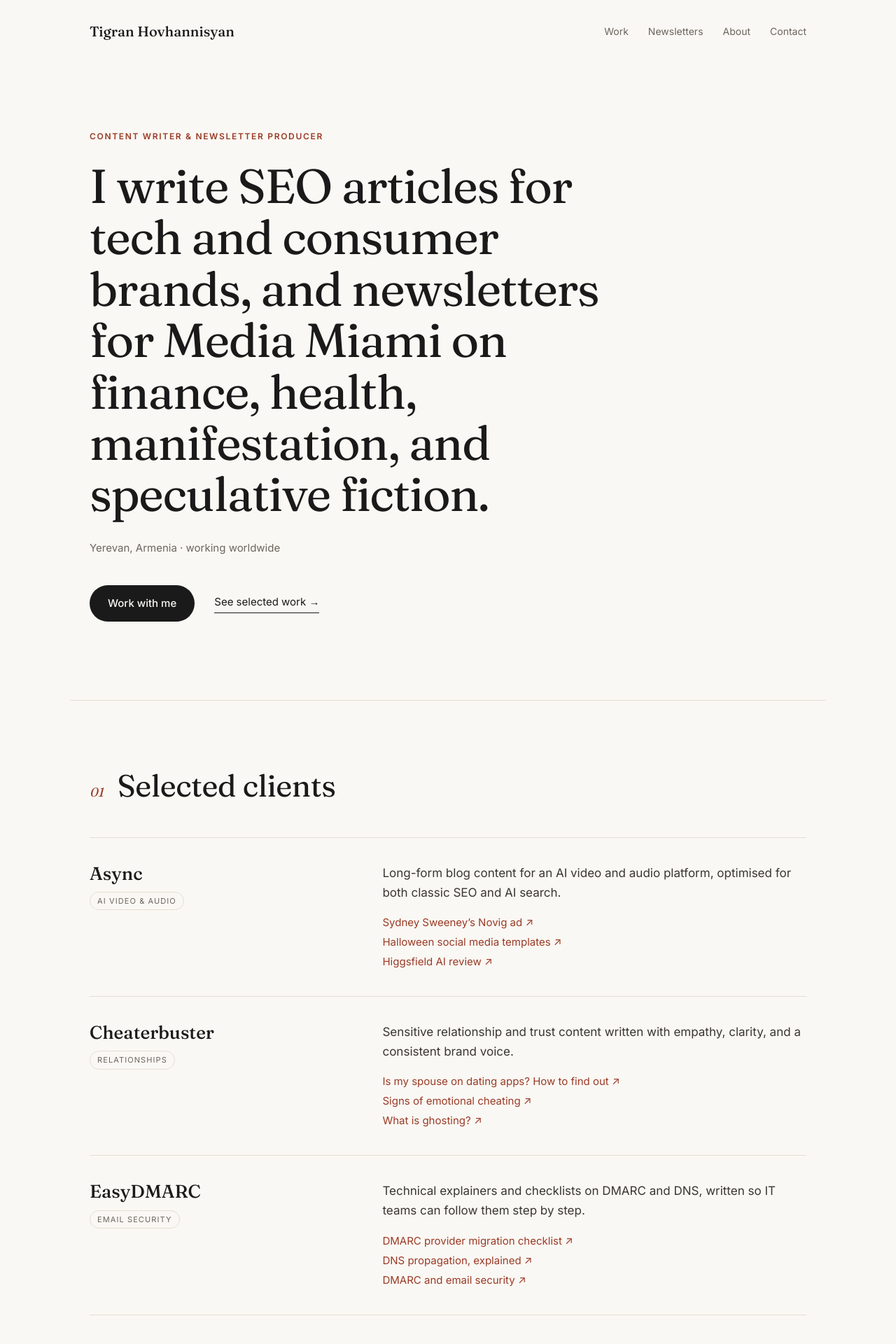
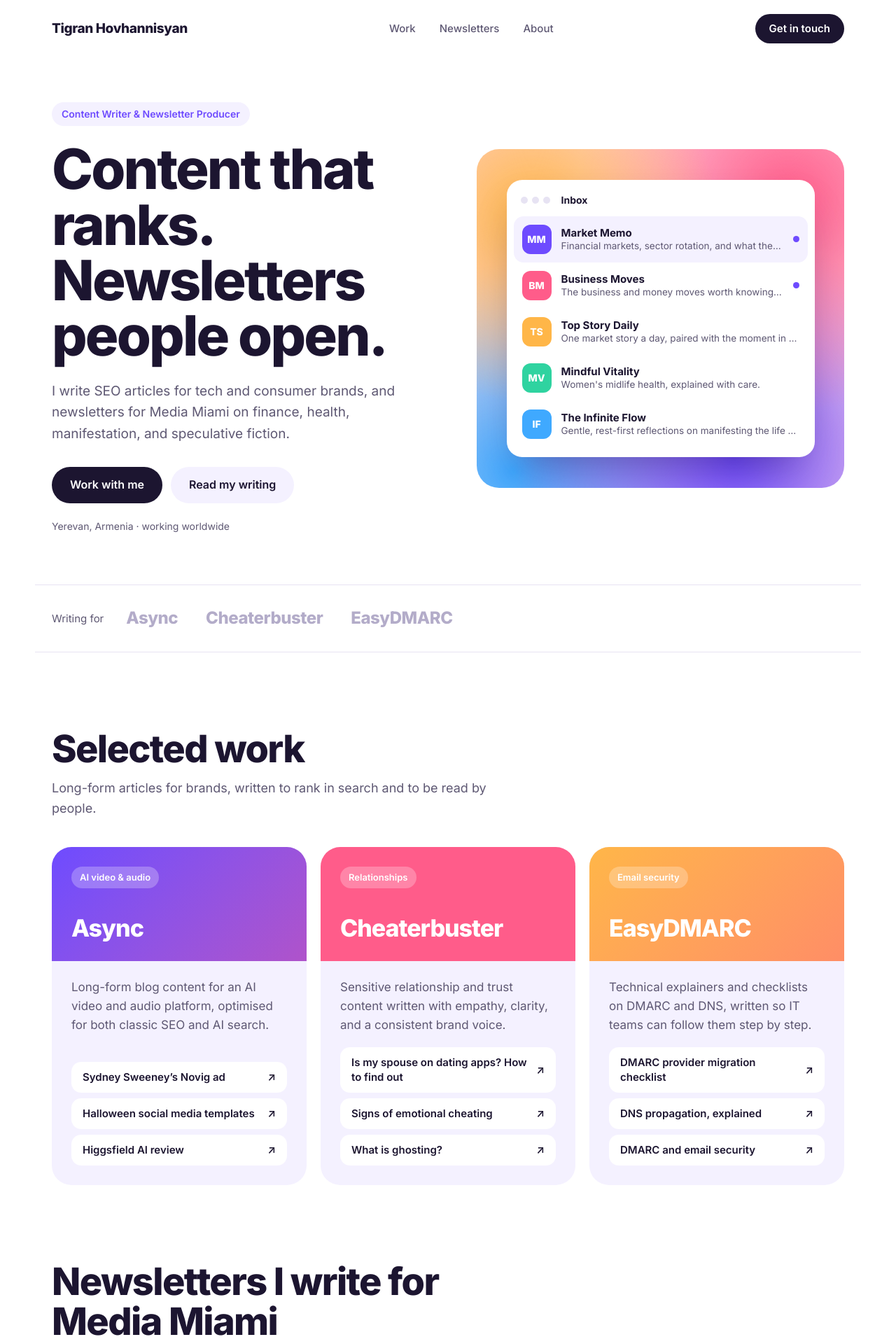
Before and after one commit to hovhannisyantigran1997-boop/Portfolio, a Next.js app: page / in a window 1280 px wide. Shown: the top 1920 px of the page at 70% size. Built offline with nearby package versions, Linux system fonts and the light colour scheme.

Commit message:
Add files via upload

```diff
--- a/app/globals.css
+++ b/app/globals.css
@@ -1,127 +1,228 @@
 :root {
-  --bg: #faf8f4;
-  --ink: #1a1a1a;
-  --muted: #6b665e;
-  --line: #e4dfd5;
-  --accent: #9a3b26; /* change this one value to re-colour the site */
-  --serif: var(--font-serif), Georgia, "Times New Roman", serif;
-  --sans: var(--font-sans), system-ui, -apple-system, sans-serif;
+  --ink: #1c1530;
+  --muted: #5e5873;
+  --paper: #ffffff;
+  --mist: #f4f1ff;
+  --line: #e7e3f3;
+  --violet: #6e4bff;
+  --coral: #ff5c8a;
+  --sun: #ffb648;
+  --mint: #2fd3a0;
+  --sky: #3fa9ff;
+  --sans: var(--font-sans), system-ui, -apple-system, "Segoe UI", sans-serif;
 }
 
 * { box-sizing: border-box; margin: 0; padding: 0; }
 html { scroll-behavior: smooth; }
 body {
-  background: var(--bg);
+  background: var(--paper);
   color: var(--ink);
   font-family: var(--sans);
   font-size: 17px;
-  line-height: 1.65;
+  line-height: 1.6;
   -webkit-font-smoothing: antialiased;
 }
-a { color: inherit; }
-::selection { background: var(--accent); color: #fff; }
+a { color: inherit; text-decoration: none; }
+ul { list-style: none; }
+::selection { background: var(--violet); color: #fff; }
+:focus-visible { outline: 3px solid var(--violet); outline-offset: 3px; border-radius: 8px; }
 
-.wrap { max-width: 1080px; margin: 0 auto; padding: 0 28px; }
+.wrap { max-width: 1180px; margin: 0 auto; padding: 0 24px; }
+
+/* Buttons */
+.btn {
+  display: inline-flex; align-items: center; justify-content: center;
+  height: 52px; padding: 0 26px; border-radius: 999px;
+  font-weight: 600; font-size: 16px; white-space: nowrap;
+  transition: transform .15s ease, background-color .15s ease;
+}
+.btn:hover { transform: translateY(-2px); }
+.btn-sm { height: 42px; padding: 0 20px; font-size: 15px; }
+.btn-dark { background: var(--ink); color: #fff; }
+.btn-dark:hover { background: var(--violet); }
+.btn-light { background: var(--mist); color: var(--ink); }
+.btn-white { background: #fff; color: var(--ink); }
+.btn-ghost { color: #fff; box-shadow: inset 0 0 0 2px rgba(255,255,255,.55); }
+.btn-ghost:hover { box-shadow: inset 0 0 0 2px #fff; }
 
 /* Nav */
 .nav {
-  display: flex; justify-content: space-between; align-items: center;
-  padding-top: 28px; padding-bottom: 28px;
+  display: flex; align-items: center; justify-content: space-between; gap: 24px;
+  padding-top: 20px; padding-bottom: 20px;
 }
-.mark { font-family: var(--serif); font-size: 20px; text-decoration: none; font-weight: 500; }
-.nav nav { display: flex; gap: 28px; }
-.nav nav a { text-decoration: none; font-size: 14px; color: var(--muted); }
-.nav nav a:hover { color: var(--ink); }
+.mark { font-weight: 800; font-size: 19px; letter-spacing: -0.02em; }
+.nav nav { display: flex; gap: 6px; }
+.nav nav a { padding: 8px 14px; border-radius: 999px; font-weight: 500; font-size: 15px; color: var(--muted); }
+.nav nav a:hover { background: var(--mist); color: var(--ink); }
 
 /* Hero */
-.hero { padding-top: 96px; padding-bottom: 112px; border-bottom: 1px solid var(--line); }
-.eyebrow {
-  font-size: 12px; letter-spacing: 0.14em; text-transform: uppercase;
-  color: var(--accent); font-weight: 600; margin-bottom: 24px;
+.hero {
+  display: grid; grid-template-columns: 1.05fr 1fr; gap: 56px; align-items: center;
+  padding-top: 64px; padding-bottom: 72px;
+}
+.pill-label {
+  display: inline-block; padding: 6px 14px; border-radius: 999px;
+  background: var(--mist); color: var(--violet); font-weight: 600; font-size: 14px;
+  margin-bottom: 22px;
 }
 .hero h1 {
-  font-family: var(--serif); font-weight: 400;
-  font-size: clamp(38px, 6vw, 68px); line-height: 1.08; letter-spacing: -0.02em;
-  max-width: 18ch;
+  font-size: clamp(44px, 6.2vw, 80px); line-height: 1.0; letter-spacing: -0.035em;
+  font-weight: 800; max-width: 12ch;
 }
-.meta { color: var(--muted); margin-top: 28px; font-size: 15px; }
-.cta { display: flex; gap: 28px; align-items: center; margin-top: 40px; flex-wrap: wrap; }
-.btn {
-  background: var(--ink); color: var(--bg); text-decoration: none;
-  padding: 14px 26px; border-radius: 999px; font-size: 15px; font-weight: 500;
-  transition: background .2s;
+.hero-sub { margin-top: 24px; font-size: 19px; color: var(--muted); max-width: 46ch; }
+.cta { display: flex; flex-wrap: wrap; gap: 12px; margin-top: 32px; }
+.meta { margin-top: 22px; font-size: 14px; color: var(--muted); }
+
+.hero-art {
+  position: relative; border-radius: 32px; padding: 44px 32px;
+  background:
+    radial-gradient(circle at 15% 20%, var(--sun) 0, transparent 45%),
+    radial-gradient(circle at 85% 15%, var(--coral) 0, transparent 50%),
+    radial-gradient(circle at 70% 90%, var(--violet) 0, transparent 55%),
+    radial-gradient(circle at 10% 95%, var(--sky) 0, transparent 45%),
+    #ffd8e6;
+  min-height: 460px; display: flex; align-items: center; justify-content: center;
+  overflow: hidden;
 }
-.btn:hover { background: var(--accent); }
-.link { text-decoration: none; font-size: 15px; border-bottom: 1px solid var(--ink); padding-bottom: 2px; }
+.inbox {
+  width: 100%; max-width: 440px; background: #fff; border-radius: 22px;
+  box-shadow: 0 30px 60px -20px rgba(40, 20, 90, .45);
+  padding: 10px 10px 14px;
+}
+.inbox-bar { display: flex; align-items: center; gap: 6px; padding: 8px 10px 12px; }
+.inbox-bar span { width: 10px; height: 10px; border-radius: 50%; background: var(--line); }
+.inbox-bar strong { margin-left: 10px; font-size: 14px; }
+.mail {
+  display: flex; align-items: center; gap: 14px; padding: 12px 12px; border-radius: 14px;
+  animation: mail-in .55s cubic-bezier(.2,.8,.2,1) both;
+}
+.mail:nth-child(2) { background: var(--mist); }
+.mail-text { display: flex; flex-direction: column; min-width: 0; flex: 1; line-height: 1.3; }
+.mail-text strong { font-size: 15px; }
+.mail-text span { font-size: 13.5px; color: var(--muted); white-space: nowrap; overflow: hidden; text-overflow: ellipsis; }
+.dot { width: 9px; height: 9px; border-radius: 50%; background: var(--violet); flex: none; }
+@keyframes mail-in {
+  from { opacity: 0; transform: translateY(14px); }
+  to { opacity: 1; transform: none; }
+}
+
+/* Avatars & tints */
+.avatar {
+  flex: none; width: 42px; height: 42px; border-radius: 12px;
+  display: inline-flex; align-items: center; justify-content: center;
+  font-weight: 800; font-size: 14px; color: #fff;
+}
+.t-violet { --tint: var(--violet); }
+.t-coral { --tint: var(--coral); }
+.t-sun { --tint: var(--sun); }
+.t-mint { --tint: var(--mint); }
+.t-sky { --tint: var(--sky); }
+.avatar { background: var(--tint, var(--violet)); }
+
+/* Client strip */
+.strip {
+  display: flex; align-items: center; gap: 32px; flex-wrap: wrap;
+  padding-top: 28px; padding-bottom: 28px;
+  border-top: 1px solid var(--line); border-bottom: 1px solid var(--line);
+}
+.strip p { color: var(--muted); font-size: 15px; }
+.strip ul { display: flex; flex-wrap: wrap; gap: 12px 40px; }
+.strip li { font-size: 24px; font-weight: 800; letter-spacing: -0.02em; color: #b3acc9; }
 
 /* Sections */
-.section { padding-top: 96px; padding-bottom: 96px; border-bottom: 1px solid var(--line); }
-.section-head { display: flex; align-items: baseline; gap: 20px; margin-bottom: 48px; }
-.num { font-family: var(--serif); color: var(--accent); font-size: 18px; font-style: italic; }
-h2 { font-family: var(--serif); font-weight: 400; font-size: clamp(30px, 4vw, 44px); letter-spacing: -0.01em; line-height: 1.15; }
-h3 { font-family: var(--serif); font-weight: 500; font-size: 26px; line-height: 1.2; }
-.tag {
-  display: inline-block; font-size: 11px; letter-spacing: 0.1em; text-transform: uppercase;
-  color: var(--muted); border: 1px solid var(--line); border-radius: 999px; padding: 3px 10px;
+.block { padding-top: 110px; }
+.head { max-width: 640px; margin-bottom: 40px; }
+.head h2, .about h2, .contact h2 {
+  font-size: clamp(34px, 4.4vw, 54px); line-height: 1.05; letter-spacing: -0.03em; font-weight: 800;
+}
+.head p { margin-top: 14px; font-size: 18px; color: var(--muted); }
+
+/* Work cards */
+.work-grid { display: grid; grid-template-columns: repeat(auto-fit, minmax(300px, 1fr)); gap: 20px; }
+.work-card {
+  border-radius: 28px; background: var(--mist); overflow: hidden;
+  display: flex; flex-direction: column;
+}
+.work-top {
+  padding: 28px 28px 30px; color: #fff;
+  background: linear-gradient(135deg, var(--tint), color-mix(in srgb, var(--tint) 55%, var(--coral)));
+}
+.work-top h3 { margin-top: 40px; font-size: 34px; font-weight: 800; letter-spacing: -0.03em; line-height: 1; }
+.chip {
+  display: inline-block; padding: 5px 12px; border-radius: 999px; font-size: 13px; font-weight: 600;
+  background: rgba(255,255,255,.25); color: #fff;
+}
+.chip-soft { background: var(--mist); color: var(--violet); }
+.work-body { padding: 24px 28px 28px; display: flex; flex-direction: column; gap: 18px; flex: 1; }
+.work-body > p { color: var(--muted); }
+.muted { color: var(--muted); font-size: 15px; }
+.samples { display: flex; flex-direction: column; gap: 8px; margin-top: auto; }
+.samples a {
+  display: flex; justify-content: space-between; gap: 12px; align-items: center;
+  background: #fff; padding: 12px 16px; border-radius: 14px; font-weight: 600; font-size: 15px; line-height: 1.35;
+  transition: background-color .15s ease, color .15s ease;
+}
+.samples a:hover { background: var(--ink); color: #fff; }
+.ext { flex: none; }
+
+/* Newsletter cards */
+.nl-grid { display: grid; grid-template-columns: repeat(auto-fill, minmax(250px, 1fr)); gap: 16px; }
+.nl-card {
+  display: flex; flex-direction: column; gap: 10px; align-items: flex-start;
+  padding: 24px; border-radius: 24px; border: 1.5px solid var(--line); background: #fff;
+}
+a.nl-card:hover { border-color: var(--ink); }
+.nl-card h3 { margin-top: 8px; font-size: 20px; font-weight: 700; letter-spacing: -0.015em; line-height: 1.2; }
+.nl-card p { color: var(--muted); font-size: 15.5px; flex: 1; }
+.chips { display: flex; flex-wrap: wrap; gap: 6px; margin-top: auto; padding-top: 6px; }
+.nl-card { min-height: 190px; }
+
+/* About band */
+.band { background: var(--mist); margin-top: 110px; padding: 96px 0; }
+.about { display: grid; grid-template-columns: 1.3fr 1fr; gap: 64px; align-items: start; }
+.about p { margin-top: 18px; font-size: 18px; max-width: 58ch; }
+.services { background: #fff; border-radius: 28px; padding: 30px; }
+.services h3 { font-size: 20px; font-weight: 700; margin-bottom: 12px; }
+.services li { padding: 14px 0; border-top: 1px solid var(--line); font-weight: 600; }
+.services li:first-child { border-top: 0; }
+
+/* Contact */
+#contact { padding-top: 110px; }
+.contact {
+  border-radius: 36px; padding: 72px 56px; color: #fff; text-align: center;
+  background:
+    radial-gradient(circle at 10% 10%, var(--coral) 0, transparent 45%),
+    radial-gradient(circle at 90% 90%, var(--sun) 0, transparent 45%),
+    var(--violet);
+}
+.contact h2 { max-width: 16ch; margin: 0 auto; }
+.contact > p { margin: 18px auto 0; font-size: 18px; max-width: 44ch; opacity: .92; }
+.contact .cta { justify-content: center; }
+.contact-mail { margin-top: 22px; font-size: 15px; opacity: .85; }
+
+/* Footer */
+.footer {
+  display: flex; justify-content: space-between; flex-wrap: wrap; gap: 12px;
+  padding-top: 40px; padding-bottom: 48px; font-size: 14px; color: var(--muted);
 }
 
-/* Clients */
-.clients { list-style: none; }
-.client {
-  display: grid; grid-template-columns: 1fr 1.6fr; gap: 40px;
-  padding: 36px 0; border-top: 1px solid var(--line);
+/* Responsive */
+@media (max-width: 900px) {
+  .hero { grid-template-columns: 1fr; gap: 40px; padding-top: 32px; }
+  .hero-art { min-height: 0; padding: 32px 18px; }
+  .about { grid-template-columns: 1fr; gap: 40px; }
 }
-.client:last-child { border-bottom: 1px solid var(--line); }
-.client-name { display: flex; flex-direction: column; gap: 10px; align-items: flex-start; }
-.client-body p { color: #3a3732; }
-.samples { list-style: none; margin-top: 14px; }
-.samples a { color: var(--accent); text-decoration: none; font-size: 15px; }
-.samples a:hover { text-decoration: underline; }
-
-/* Newsletters */
-.grid { display: grid; grid-template-columns: repeat(auto-fill, minmax(300px, 1fr)); gap: 20px; }
-.card {
-  background: var(--bg); padding: 32px 28px; text-decoration: none; border: 1px solid var(--line); border-radius: 4px;
-  display: flex; flex-direction: column; gap: 12px; min-height: 200px;
-  transition: background .2s;
+@media (max-width: 640px) {
+  .nav nav { display: none; }
+  .block, #contact { padding-top: 80px; }
+  .band { margin-top: 80px; padding: 72px 0; }
+  .contact { padding: 52px 24px; border-radius: 28px; }
+  .strip li { font-size: 20px; }
+  .work-top h3 { font-size: 28px; }
 }
-a.card:hover { background: #fff; }
-.card .tag { align-self: flex-start; }
-.card h3 { font-size: 23px; }
-.card p { color: var(--muted); font-size: 15px; }
-
-/* About */
-.about { display: grid; grid-template-columns: 1.6fr 1fr; gap: 64px; }
-.about p { margin-bottom: 20px; color: #3a3732; }
-.about .lede { font-family: var(--serif); font-size: 24px; line-height: 1.45; color: var(--ink); }
-.about aside { border-left: 1px solid var(--line); padding-left: 32px; }
-.about h4 { font-size: 12px; letter-spacing: 0.14em; text-transform: uppercase; color: var(--accent); margin-bottom: 16px; }
-.about ul { list-style: none; }
-.about li { padding: 10px 0; border-bottom: 1px solid var(--line); font-size: 15px; }
-
-/* Contact */
-.contact { text-align: left; border-bottom: none; }
-.contact h2 { max-width: 20ch; }
-.big-link {
-  display: inline-block; margin-top: 32px; font-family: var(--serif);
-  font-size: clamp(24px, 4vw, 40px); color: var(--accent); text-decoration: none;
-  border-bottom: 1px solid currentColor;
+@media (prefers-reduced-motion: reduce) {
+  html { scroll-behavior: auto; }
+  .mail { animation: none; }
+  .btn, .samples a { transition: none; }
+  .btn:hover { transform: none; }
 }
-.socials { display: flex; gap: 24px; margin-top: 32px; }
-.socials a { font-size: 15px; color: var(--muted); }
-
-.footer {
-  display: flex; justify-content: space-between; padding-top: 28px; padding-bottom: 40px;
-  font-size: 13px; color: var(--muted); border-top: 1px solid var(--line);
-}
-.footer a { text-decoration: none; }
-
-@media (max-width: 760px) {
-  .nav nav { gap: 16px; }
-  .nav nav a:nth-child(n+3) { display: none; }
-  .hero { padding-top: 56px; padding-bottom: 72px; }
-  .section { padding-top: 64px; padding-bottom: 64px; }
-  .client, .about { grid-template-columns: 1fr; gap: 16px; }
-  .about { gap: 40px; }
-  .about aside { border-left: none; padding-left: 0; }
-}
--- a/app/page.tsx
+++ b/app/page.tsx
@@ -1,121 +1,170 @@
 import { site, clients, newsletters, services } from "@/content/site";
+
+// Big hero line. Edit freely.
+const headline = "Content that ranks. Newsletters people open.";
+
+// Colour per card, cycles through the list.
+const tints = ["violet", "coral", "sun", "mint", "sky"];
+
+const initials = (name: string) => {
+  const words = name.replace(/^The /, "").split(/[\s—-]+/).filter(Boolean);
+  if (words.length === 1) return words[0].slice(0, 4).toUpperCase();
+  return words.slice(0, 2).map((w) => w[0]).join("").toUpperCase();
+};
 
 export default function Home() {
   return (
     <>
       <header className="nav wrap">
         <a href="#top" className="mark">{site.name}</a>
-        <nav>
+        <nav aria-label="Main">
           <a href="#work">Work</a>
           <a href="#newsletters">Newsletters</a>
           <a href="#about">About</a>
-          <a href="#contact">Contact</a>
         </nav>
+        <a className="btn btn-dark btn-sm" href="#contact">Get in touch</a>
       </header>
 
       <main id="top">
         {/* Hero */}
         <section className="hero wrap">
-          <p className="eyebrow">{site.role}</p>
-          <h1>{site.intro}</h1>
-          <p className="meta">{site.location}</p>
-          <div className="cta">
-            <a className="btn" href={`mailto:${site.email}`}>Work with me</a>
-            <a className="link" href="#work">See selected work →</a>
+          <div className="hero-copy">
+            <p className="pill-label">{site.role}</p>
+            <h1>{headline}</h1>
+            <p className="hero-sub">{site.intro}</p>
+            <div className="cta">
+              <a className="btn btn-dark" href={`mailto:${site.email}`}>Work with me</a>
+              <a className="btn btn-light" href="#work">Read my writing</a>
+            </div>
+            <p className="meta">{site.location}</p>
+          </div>
+
+          <div className="hero-art" aria-hidden="true">
+            <div className="inbox">
+              <div className="inbox-bar">
+                <span /><span /><span />
+                <strong>Inbox</strong>
+              </div>
+              {newsletters.slice(0, 5).map((n, i) => (
+                <div key={n.name} className="mail" style={{ animationDelay: `${0.15 + i * 0.12}s` }}>
+                  <span className={`avatar t-${tints[i % tints.length]}`}>{initials(n.name)}</span>
+                  <span className="mail-text">
+                    <strong>{n.name}</strong>
+                    <span>{n.tagline ?? n.niche}</span>
+                  </span>
+                  {i < 2 && <span className="dot" />}
+                </div>
+              ))}
+            </div>
           </div>
         </section>
 
-        {/* Clients */}
-        <section id="work" className="wrap section">
-          <div className="section-head">
-            <span className="num">01</span>
-            <h2>Selected clients</h2>
+        {/* Client strip */}
+        <section className="strip wrap" aria-label="Clients">
+          <p>Writing for</p>
+          <ul>
+            {clients.map((c) => <li key={c.name}>{c.name}</li>)}
+          </ul>
+        </section>
+
+        {/* Work */}
+        <section id="work" className="block wrap">
+          <div className="head">
+            <h2>Selected work</h2>
+            <p>Long-form articles for brands, written to rank in search and to be read by people.</p>
           </div>
-          <ol className="clients">
-            {clients.map((c) => (
-              <li key={c.name} className="client">
-                <div className="client-name">
+          <div className="work-grid">
+            {clients.map((c, i) => (
+              <article key={c.name} className={`work-card t-${tints[i % tints.length]}`}>
+                <div className="work-top">
+                  <span className="chip">{c.sector}</span>
                   <h3>{c.name}</h3>
-                  <span className="tag">{c.sector}</span>
                 </div>
-                <div className="client-body">
+                <div className="work-body">
                   <p>{c.summary}</p>
-                  {c.samples.length > 0 && (
+                  {c.samples.length > 0 ? (
                     <ul className="samples">
                       {c.samples.map((s) => (
-                        <li key={s.title}>
-                          <a href={s.href} target="_blank" rel="noreferrer">{s.title} ↗</a>
+                        <li key={s.href}>
+                          <a href={s.href} target="_blank" rel="noreferrer">
+                            <span>{s.title}</span>
+                            <span className="ext" aria-hidden="true">↗</span>
+                          </a>
                         </li>
                       ))}
                     </ul>
+                  ) : (
+                    <p className="muted">Samples available on request.</p>
                   )}
                 </div>
-              </li>
+              </article>
             ))}
-          </ol>
+          </div>
         </section>
 
         {/* Newsletters */}
-        <section id="newsletters" className="wrap section">
-          <div className="section-head">
-            <span className="num">02</span>
-            <h2>Newsletters I produce</h2>
+        <section id="newsletters" className="block wrap">
+          <div className="head">
+            <h2>Newsletters I write for Media Miami</h2>
+            <p>I write and produce these as part of the Media Miami team. Each one has its own voice, format, and audience.</p>
           </div>
-          <div className="grid">
-            {newsletters.map((n) => {
+          <div className="nl-grid">
+            {newsletters.map((n, i) => {
               const Card = n.href ? "a" : "div";
               return (
                 <Card
                   key={n.name}
-                  className="card"
+                  className="nl-card"
                   {...(n.href ? { href: n.href, target: "_blank", rel: "noreferrer" } : {})}
                 >
-                  {n.cadence && <span className="tag">{n.cadence}</span>}
+                  <span className={`avatar t-${tints[i % tints.length]}`}>{initials(n.name)}</span>
                   <h3>{n.name}</h3>
-                  <p>{n.tagline}</p>
+                  {n.tagline && <p>{n.tagline}</p>}
+                  <span className="chips">
+                    <span className="chip chip-soft">{n.niche}</span>
+                    {n.cadence && <span className="chip chip-soft">{n.cadence}</span>}
+                  </span>
                 </Card>
               );
             })}
           </div>
         </section>
 
-        {/* About */}
-        <section id="about" className="wrap section">
-          <div className="section-head">
-            <span className="num">03</span>
-            <h2>About</h2>
-          </div>
-          <div className="about">
+        {/* Services + About */}
+        <section id="about" className="band">
+          <div className="wrap about">
             <div>
-              {site.about.map((p, i) => (
-                <p key={i} className={i === 0 ? "lede" : undefined}>{p}</p>
-              ))}
+              <h2>About</h2>
+              {site.about.map((p, i) => <p key={i}>{p}</p>)}
             </div>
-            <aside>
-              <h4>What I do</h4>
+            <div className="services">
+              <h3>What I do</h3>
               <ul>
                 {services.map((s) => <li key={s}>{s}</li>)}
               </ul>
-            </aside>
+            </div>
           </div>
         </section>
 
         {/* Contact */}
-        <section id="contact" className="wrap section contact">
-          <p className="eyebrow">Contact</p>
-          <h2>Have a publication or content plan in mind?</h2>
-          <a className="big-link" href={`mailto:${site.email}`}>{site.email}</a>
-          <div className="socials">
-            {site.socials.map((s) => (
-              <a key={s.label} href={s.href} target="_blank" rel="noreferrer">{s.label}</a>
-            ))}
+        <section id="contact" className="wrap">
+          <div className="contact">
+            <h2>Got something that needs writing?</h2>
+            <p>Tell me about your publication, blog, or launch, and what you need written.</p>
+            <div className="cta">
+              <a className="btn btn-white" href={`mailto:${site.email}`}>Email me</a>
+              {site.socials.map((s) => (
+                <a key={s.label} className="btn btn-ghost" href={s.href} target="_blank" rel="noreferrer">{s.label}</a>
+              ))}
+            </div>
+            <p className="contact-mail">{site.email}</p>
           </div>
         </section>
       </main>
 
       <footer className="wrap footer">
         <span>© {new Date().getFullYear()} {site.name}</span>
-        <a href="#top">Back to top ↑</a>
+        <span>{site.location}</span>
       </footer>
     </>
   );
```
